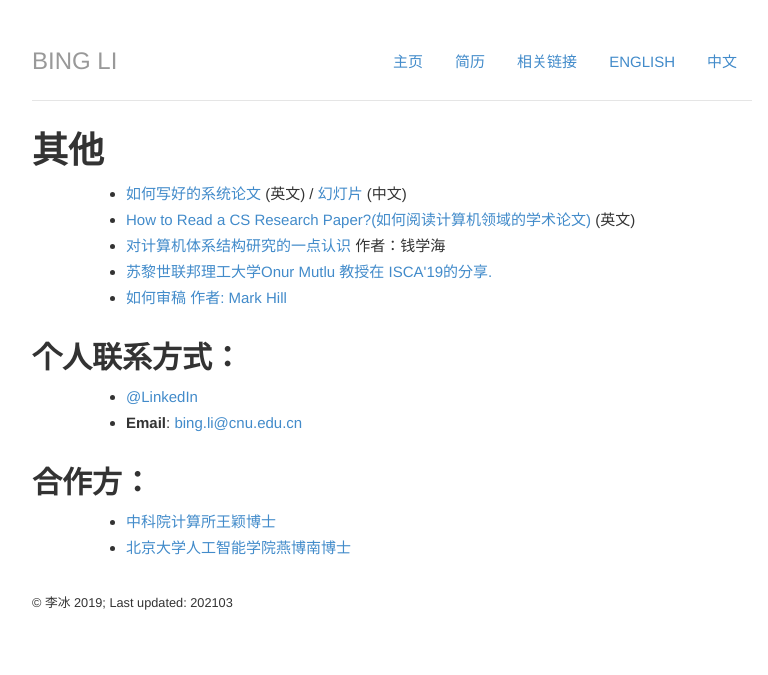
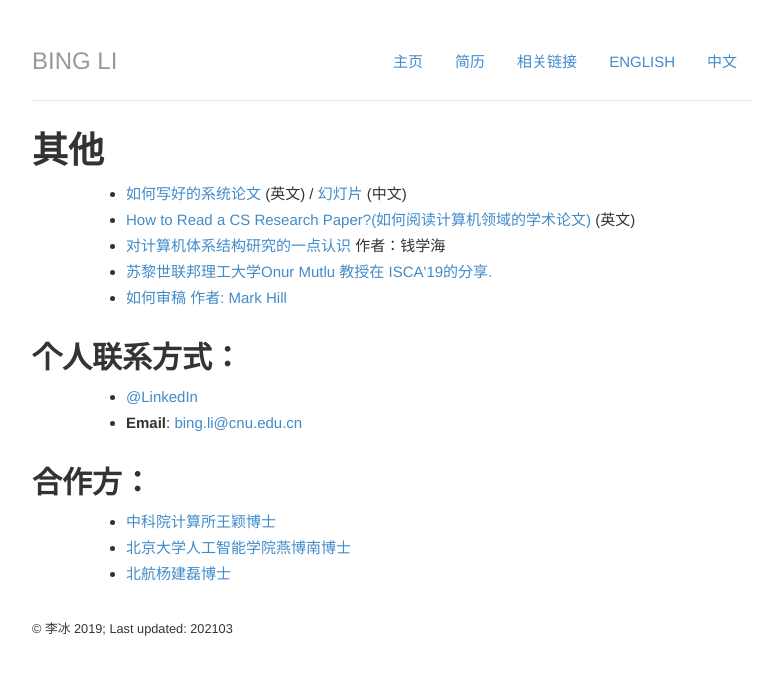
Before and after one commit to libingict/libingict.github.io, a Jekyll site: the page built from about/index_cn.html, in a window 1280 px wide. Shown: the top 675 px of the page, without its empty margins (248-1016 px from the left). Built offline with Jekyll 4.4.1, drawn with Linux system fonts in a browser that asks for light colours; nearby versions of some CDN libraries; library files that are not in the unit come from our copies; a script that is not in the unit is left out.

Commit message:
Update index_cn.html

```diff
--- a/about/index_cn.html
+++ b/about/index_cn.html
@@ -23,6 +23,7 @@ title: 其他
 		<ul class="contacts">
 				<li><a href="https://wangying-ict.github.io/">中科院计算所王颖博士</a></li>
 				<li><a href="http://scholar.pku.edu.cn/bonanyan/bio">北京大学人工智能学院燕博南博士</a> </li>
+				<li><a href="http://shi.buaa.edu.cn/jianlei/zh_CN/index.htm">北航杨建磊博士</a></li>
 				<!-- <li><a href="#">Another site you want to link to</a></li> -->
 		</ul>
 	</div>
```
